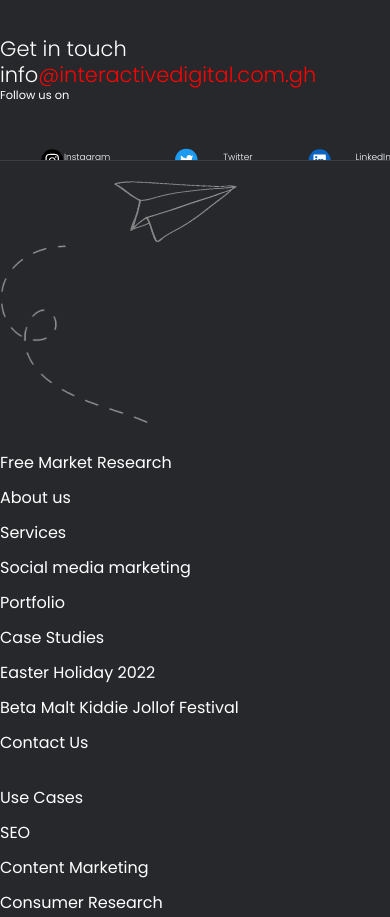
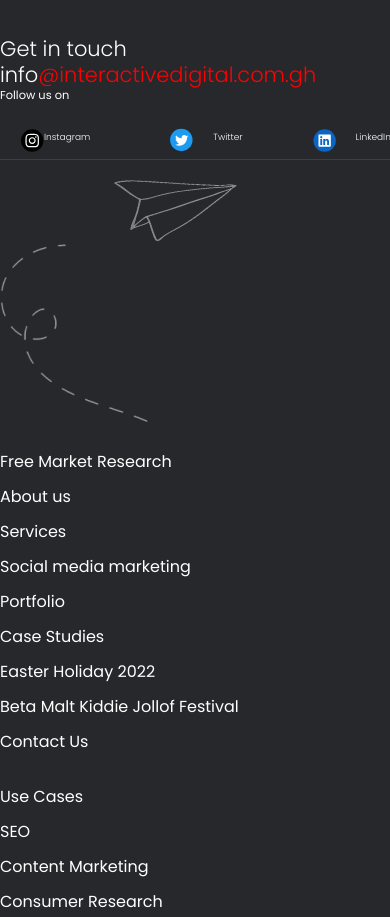
Before and after one commit to Lancelot-SO/interractive_digital, a React (Create React App) app: page /blogpost in a window 390 px wide. Shown: the part 6380-7297 px from the top of the page. Built offline with nearby package versions, Linux system fonts and the light colour scheme.

Commit message:
update footer

```diff
--- a/src/components/Contact.css
+++ b/src/components/Contact.css
@@ -148,6 +148,13 @@ textarea {
         margin-bottom: 20px;
     }
 
+    select {
+        padding-top: 5px;
+        padding-bottom: 5px;
+        padding-right: 5px;
+        padding-left: 5px;
+    }
+
     textarea {
         width: 300px;
     }
--- a/src/components/Footer.css
+++ b/src/components/Footer.css
@@ -192,7 +192,6 @@ footer {
         margin-bottom: 20px;
     }
 
-    .left-main-socials,
     .lms,
     .footer-down {
         width: 100%;
@@ -203,11 +202,12 @@ footer {
     .left-main-socials {
         flex-direction: row;
         overflow-y: hidden;
-        gap: 15px;
+        padding-bottom: 20px;
+        width: 100%;
+
     }
 
     .lms {
-        gap: 15px;
         width: auto;
         overflow-y: hidden;
     }
--- a/src/components/Interactive.css
+++ b/src/components/Interactive.css
@@ -12,6 +12,7 @@
 .digital-left {
     flex: 1;
     width: 600px;
+    overflow-y: hidden;
 }
 
 .digital-left img {
--- a/src/components/Interactive.jsx
+++ b/src/components/Interactive.jsx
@@ -38,8 +38,8 @@ const Interactive = () => {
     return (
         <div>
             <section class="interactive">
-                <div class="digital">
-                    <div data-aos="fade-up" class="digital-left">
+                <div data-aos="zoom-in" class="digital">
+                    <div class="digital-left">
                         <img src={icon} alt="icon" />
 
                         <h2>
@@ -70,7 +70,7 @@ const Interactive = () => {
                             </svg>
                         </div>
                     </div>
-                    <div data-aos="fade-up-left" class="digital-right">
+                    <div class="digital-right">
                         <div class="container">
                             <div class="picture-container1">
                                 <img src={picture1} alt="pic1" />
--- a/src/components/Service.css
+++ b/src/components/Service.css
@@ -56,21 +56,19 @@
 }
 
 .service-left h3 {
-    font-size: 50px;
+    font-size: 35px;
     font-family: "Poppins", sans-serif;
     line-height: 1;
     padding-bottom: 8px;
     overflow-y: hidden;
+    width: 300px;
 }
 
 .service-left small,
 .service-left h3,
 .service-left span {
     margin: 0;
-    /* Remove default margins */
     text-align: left;
-
-    /* Align text to the left */
 }
 
 .service-arrow {
```
